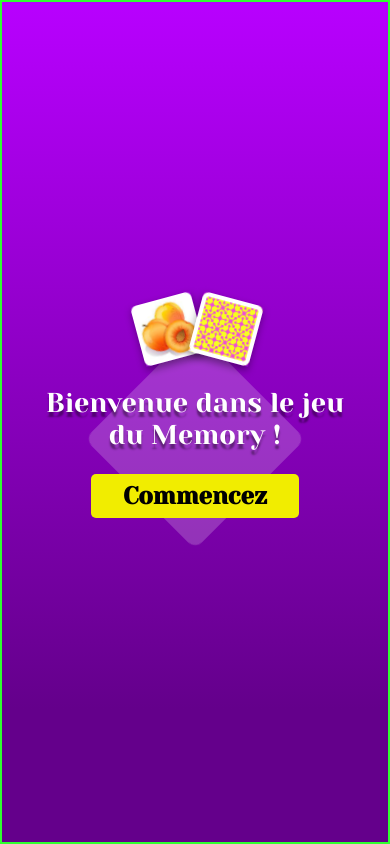
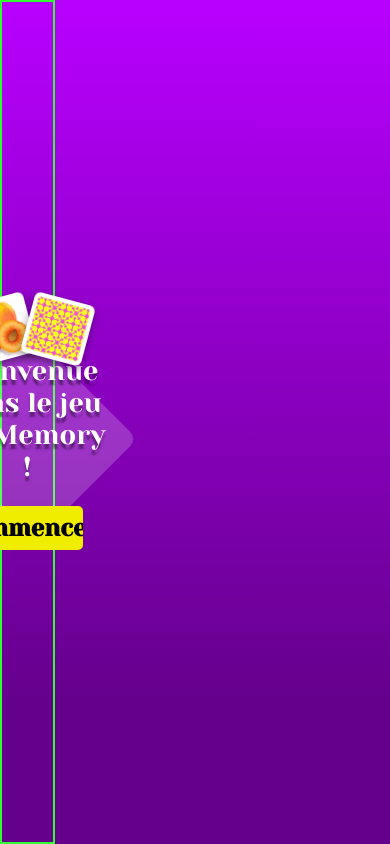
Before and after one commit to SergioTrinquet/Memory_Game, a Vue app: page / in a window 390 px wide. Built offline with nearby package versions, Linux system fonts and the light colour scheme; a web font is replaced by a local one.

Commit message:
Suite test mobile

```diff
--- a/src/App.vue
+++ b/src/App.vue
@@ -38,10 +38,10 @@ body {
 }
 
 /* Fonctionne !! A garder */
-html, body {
+/* html, body {
   height: 100%;
-  overflow: hidden; /* Empeche de reloader qd pull vers le bas sur mobile */
-}
+  overflow: hidden; /* Empeche de reloader qd pull vers le bas sur mobile */ /*
+} */
 /* FIN */
 
 
@@ -57,7 +57,7 @@ body {
   height: -webkit-fill-available;
 } */
 /* V2 */
-/* html {
+html {
   height: 100%;
   overflow: hidden;
 }
@@ -65,7 +65,7 @@ body {
   height: 100%;
   position: fixed;
   -webkit-overflow-scrolling: touch;
-} */
+}
 /* FIN Ajout le 22/06/2022 */
 
 #app {
```
